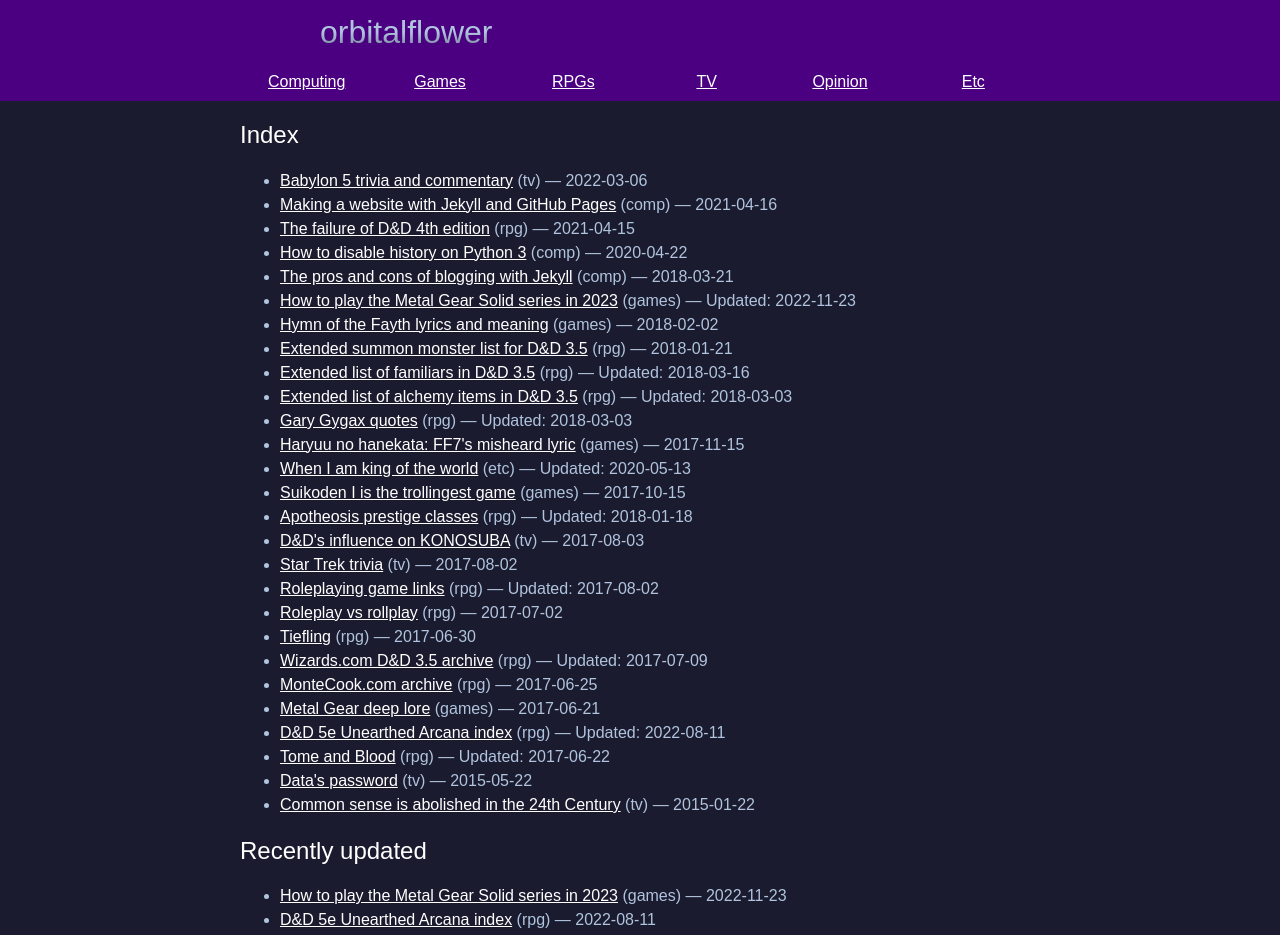
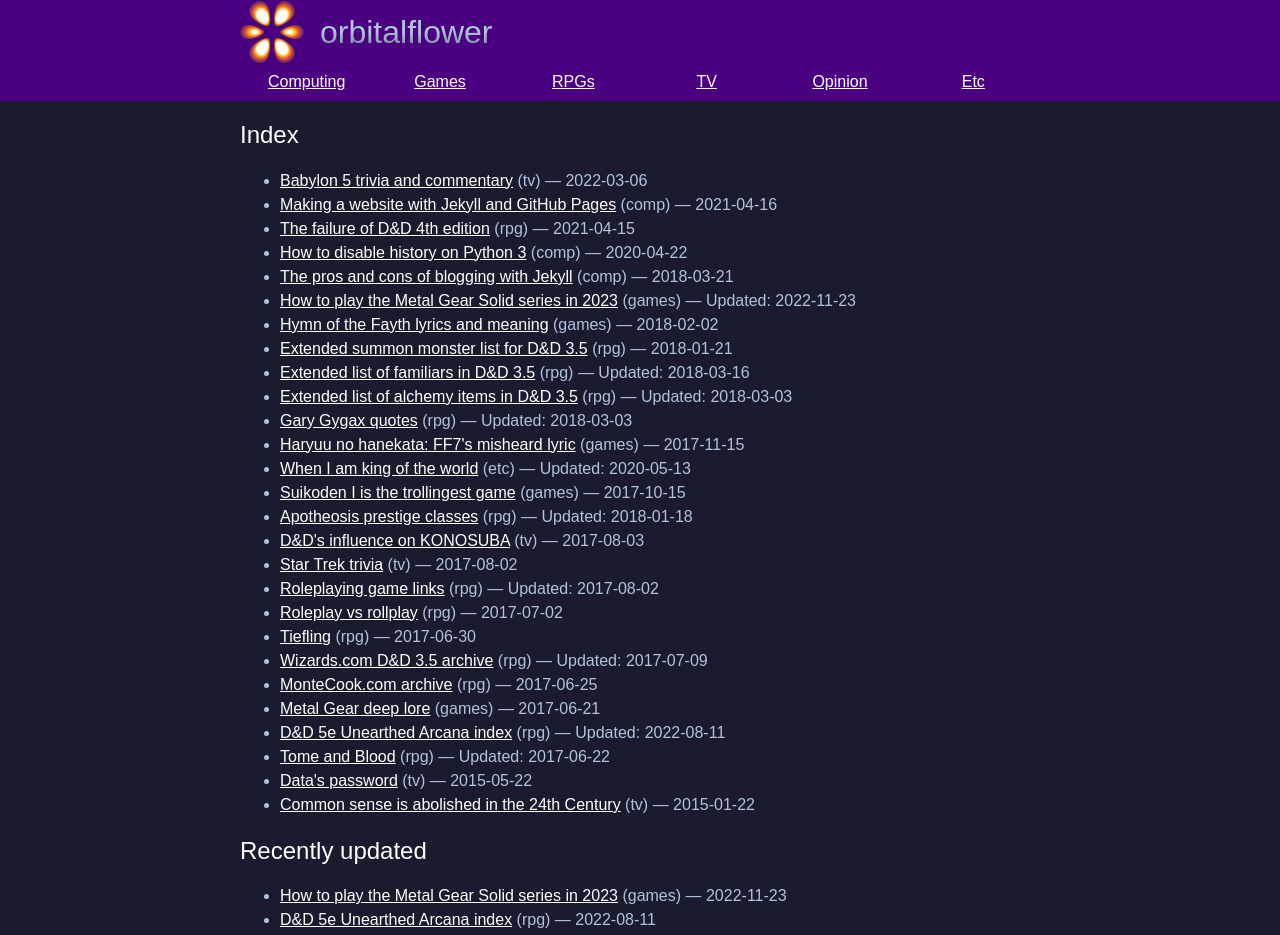
Before and after one commit to orbitalflower/orbitalflower.github.io, a Jekyll site: the page built from index.md, in a window 1280 px wide. Shown: the top 935 px of the page. Built offline with Jekyll 4.4.1, drawn with Linux system fonts in a browser that asks for light colours.

Commit message:
Fix template

```diff
--- a/_layouts/category.html
+++ b/_layouts/category.html
@@ -1,13 +1,14 @@
 ---
 title: category layout
 layout: default
+license: none
 ---
 
 {{ content }}
 
 <ul>
 {% for post in site.posts %}
-  {%if post.category in page.category %}
+  {% if post.category == page.category %}
     <li><a href="{{ post.url }}">{{ post.title }}</a>
     {% if post.updated %}&mdash; Updated: {{ post.updated | date: "%Y-%m-%d" }}
     {% else %}&mdash; {{ post.date | date: "%Y-%m-%d" }}
--- a/_layouts/index.html
+++ b/_layouts/index.html
@@ -1,6 +1,7 @@
 ---
 title: index layout
 layout: default
+license: none
 ---
 
 {{content}}
--- a/style.css
+++ b/style.css
@@ -36,7 +36,7 @@
   height: 64px;
   line-height: 64px;
 
-  background: url(../orbital-64px.png) no-repeat transparent;
+  background: url(../img/orbital-64px.png) no-repeat transparent;
 }
 
 header h1 a {
```
